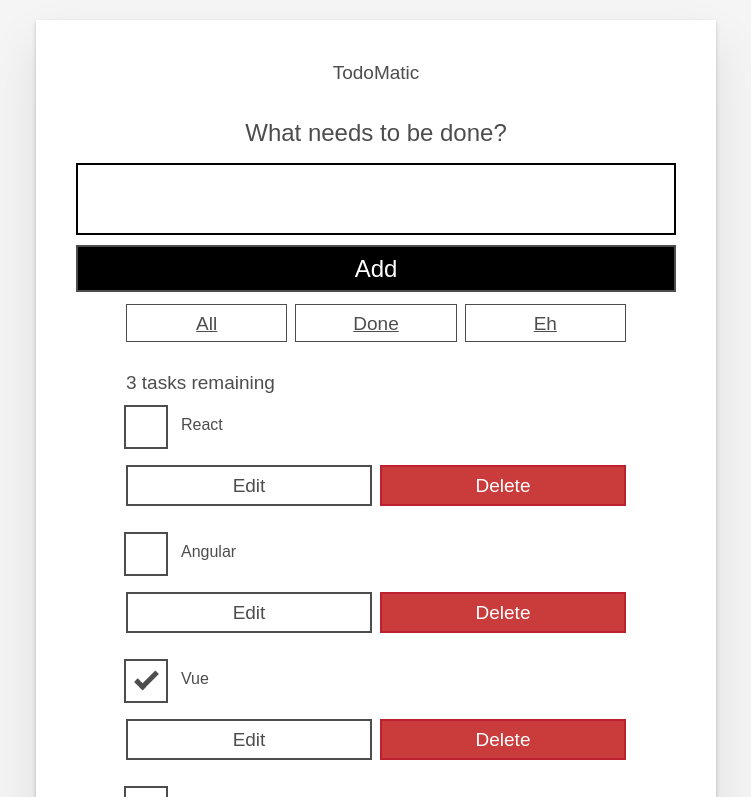
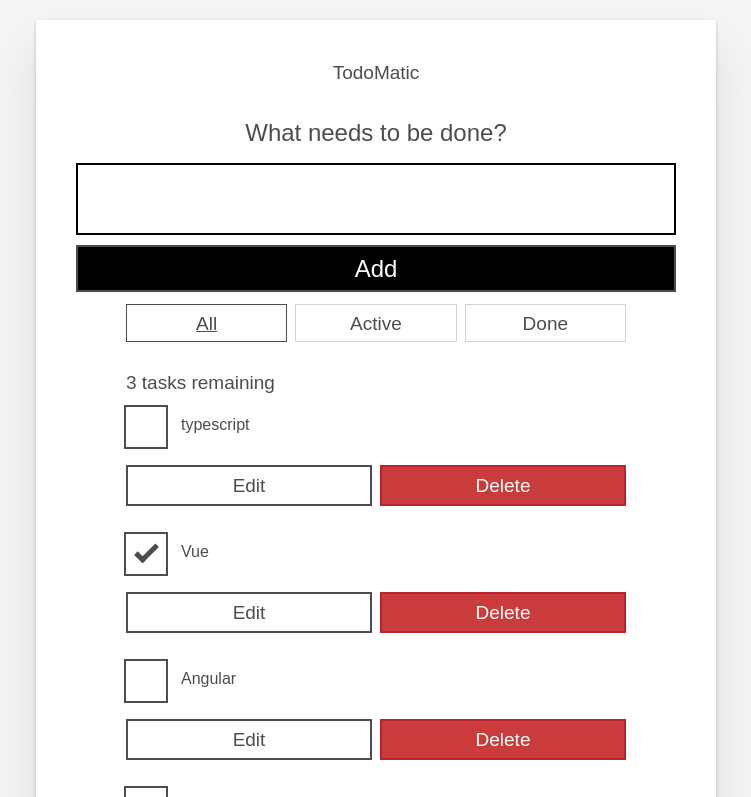
Before and after one commit to takinur/vanity-rekt, a React (Vite) app: page / in a window 1280 px wide. Shown: the top 797 px of the page, without its empty margins (264-1015 px from the left). Built offline with nearby package versions, Linux system fonts and the light colour scheme.

Commit message:
Completed Todo APP

```diff
--- a/src/components/FilterButton.tsx
+++ b/src/components/FilterButton.tsx
@@ -2,7 +2,9 @@
 
 function FilterButton(props) {
   return (
-    <button type="button" className="btn toggle-btn" aria-pressed="true">
+    <button type="button" className="btn toggle-btn" aria-pressed={props.isPressed}
+    onClick={() => props.setFilter(props.name)}
+    >
       <span className="visually-hidden">Show </span>
       <span>{props.name} </span>
       <span className="visually-hidden"> tasks</span>
--- a/src/components/todo-app.tsx
+++ b/src/components/todo-app.tsx
@@ -2,6 +2,13 @@
 import FilterButton from "./FilterButton";
 import Form from "./From";
 import Todo from "./todo-task";
+
+const FILTER_MAP = {
+  All: () => true,
+  Active: (task) => !task.completed,
+  Done: (task) => task.completed,
+};
+const FILTER_NAMES = Object.keys(FILTER_MAP);
 
 const todoApp = (props) => {
   const [tasks, setTasks] = useState(props.tasks);
@@ -14,8 +21,21 @@
     });
     setTasks(updatedTasks);
   }
+  //Filter Tasks
+  const [filter, setFilter] = useState("All");
+  const fiterList = FILTER_NAMES.map((name) => (
+    <FilterButton
+      key={name}
+      name={name}
+      isPressed={name === filter}
+      setFilter={setFilter}
+    />
+  ));
   //List of TODOS
-  const taskList = tasks.map((task) => (
+  const taskList = tasks
+    .filter(FILTER_MAP[filter])
+    .slice(0).reverse() //Reverse array to show the newest tasks first
+    .map((task) => (
       <Todo
         {...task}
         key={task.id}
@@ -48,15 +68,12 @@
     });
     setTasks(editedTask);
   }
+
   return (
     <div className="todoapp stack-large">
       <h1>TodoMatic</h1>
       <Form addTask={addTask} />
-      <div className="filters btn-group stack-exception">
-        <FilterButton name="All" />
-        <FilterButton name="Done" />
-        <FilterButton name="Eh" />
-      </div>
+      <div className="filters btn-group stack-exception">{fiterList}</div>
       <h2 id="list-heading">{remain}</h2>
       <ul
         role="list"
```
Lines whose indentation alone changed are shown as unchanged.
